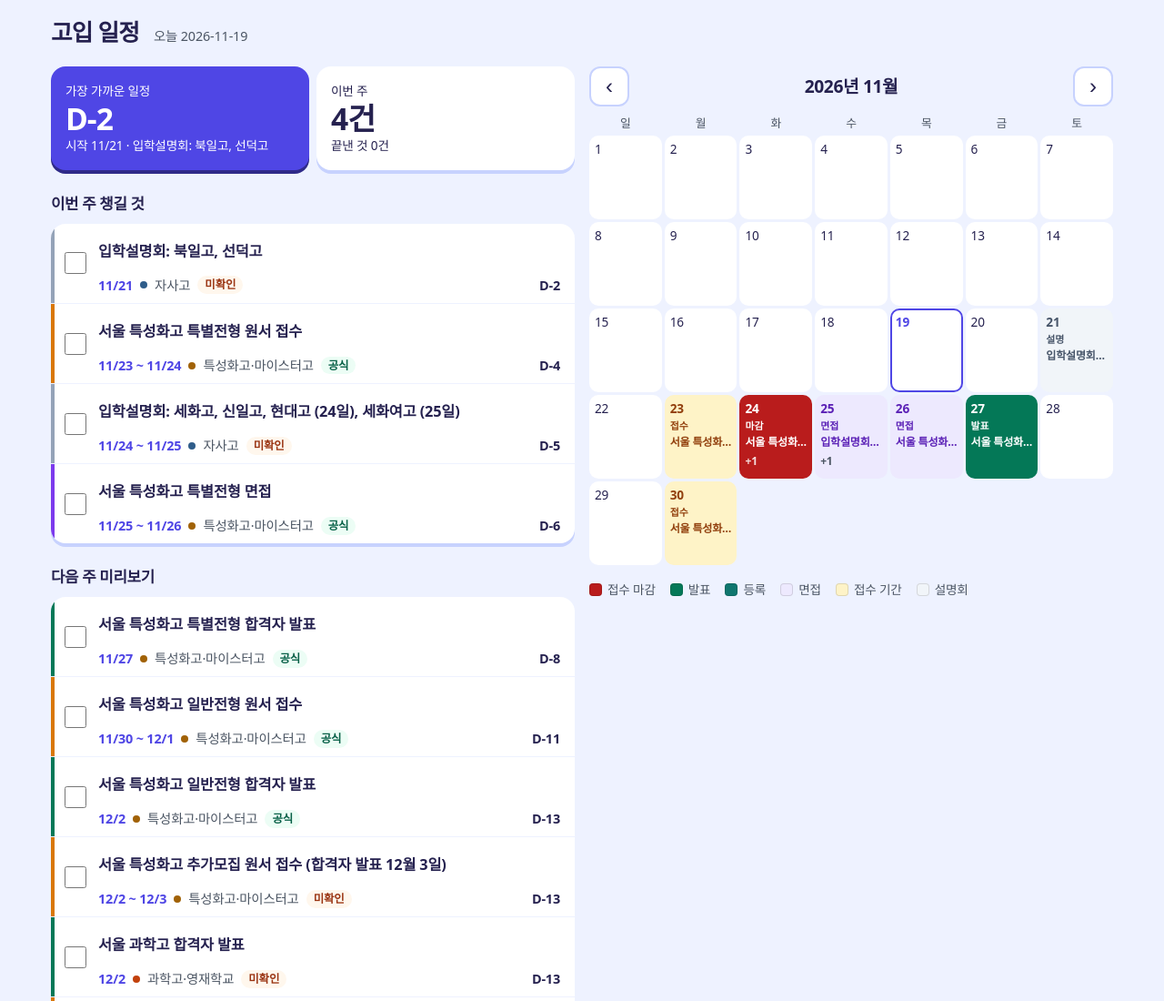
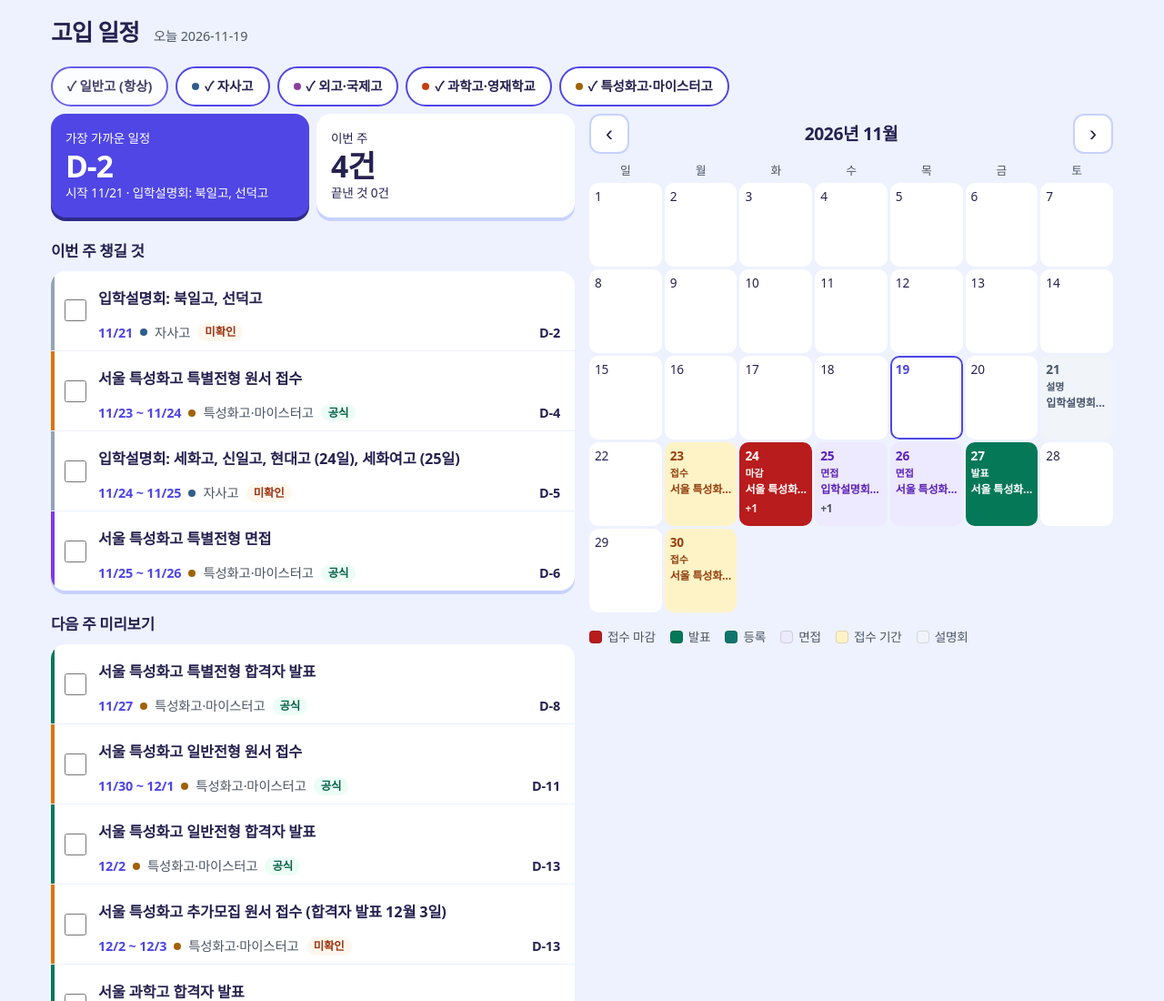
Before and after one commit to sbmulder212-commits/hs-admission-calendar, a plain HTML site: page index.html in a window 1280 px wide. Shown: the top 1100 px of the page at 91% size. Drawn offline with Linux system fonts and the light colour scheme; a web font is replaced by a local one.

Commit message:
feat: track filter buttons on home, calendar, list, detail
Co-Authored-By: Claude Sonnet 5.5 <noreply@anthropic.com>

```diff
--- a/assets/app.js
+++ b/assets/app.js
@@ -1,15 +1,17 @@
 import {
   todayKst, eventsOn, upcoming, thisWeek, nextWeek, nearestDeadline, dday, ddayLabel, monthGrid, endOf,
-  kindOf, dayState,
+  kindOf, dayState, filterByTracks,
 } from "./lib.js";
 import {
-  catClass, el, detailHref, loadEvents, showError, clearBoot, loadDone, saveDone,
+  catClass, el, detailHref, loadEvents, showError, clearBoot, loadDone, saveDone, TRACKS, loadTracks, saveTracks,
 } from "./ui.js";
 
 let today = todayKst();
 let [year, month] = today.split("-").map(Number);
+let allEvents = [];
 let events = [];
 const done = loadDone();
+const tracks = loadTracks();
 
 const $ = (id) => document.getElementById(id);
 const md = (ymd) => `${Number(ymd.slice(5, 7))}/${Number(ymd.slice(8))}`;
@@ -132,6 +134,36 @@ function renderAll() {
   renderCalendar();
 }
 
+// 일반고는 후기 동시 지원이라 항상 켜 둔다. 켜짐은 색 대신 체크 글자로도 알린다.
+function renderFilter() {
+  const bar = $("filter");
+  bar.replaceChildren();
+  const fixed = el("button", "chip on", "✓ 일반고 (항상)");
+  fixed.type = "button";
+  fixed.disabled = true;
+  bar.append(fixed);
+  for (const track of TRACKS) {
+    const on = tracks.has(track);
+    const chip = el("button", on ? "chip on" : "chip");
+    chip.type = "button";
+    chip.setAttribute("aria-pressed", String(on));
+    chip.append(el("i", `dot ${catClass(track)}`), el("span", null, `${on ? "✓ " : ""}${track}`));
+    chip.addEventListener("click", () => {
+      if (on) tracks.delete(track);
+      else tracks.add(track);
+      saveTracks(tracks);
+      renderFilter();
+      applyFilter();
+    });
+    bar.append(chip);
+  }
+}
+
+function applyFilter() {
+  events = filterByTracks(allEvents, tracks);
+  renderAll();
+}
+
 const VIEWS = ["home", "calendar", "all"];
 function showView() {
   const wanted = location.hash.slice(1);
@@ -172,7 +204,7 @@ for (const state of ["deadline", "result", "register", "interview", "apply", "in
 
 // 자정을 넘겨 열려 있던 화면을 다시 볼 때 날짜를 갱신한다.
 document.addEventListener("visibilitychange", () => {
-  if (document.visibilityState === "visible" && events.length && todayKst() !== today) {
+  if (document.visibilityState === "visible" && allEvents.length && todayKst() !== today) {
     today = todayKst();
     [year, month] = today.split("-").map(Number);
     renderAll();
@@ -180,8 +212,9 @@ document.addEventListener("visibilitychange", () => {
 });
 
 try {
-  events = await loadEvents();
-  renderAll();
+  allEvents = await loadEvents();
+  renderFilter();
+  applyFilter();
   clearBoot();
 } catch {
   showError($("main"));
--- a/assets/detail.js
+++ b/assets/detail.js
@@ -1,5 +1,5 @@
-import { isYmd, eventsOn } from "./lib.js";
-import { catClass, el, rangeText, loadEvents, showError, clearBoot } from "./ui.js";
+import { isYmd, eventsOn, filterByTracks } from "./lib.js";
+import { catClass, el, rangeText, loadEvents, showError, clearBoot, loadTracks } from "./ui.js";
 
 const main = document.getElementById("main");
 const ymd = new URLSearchParams(location.search).get("date");
@@ -55,7 +55,7 @@ function card(event) {
 }
 
 try {
-  const events = eventsOn(await loadEvents(), ymd);
+  const events = eventsOn(filterByTracks(await loadEvents(), loadTracks()), ymd);
   if (isYmd(ymd)) {
     document.getElementById("date-title").textContent = ymd;
     document.title = `${ymd} · 고입 일정`;
--- a/assets/style.css
+++ b/assets/style.css
@@ -233,3 +233,13 @@ html { scroll-padding-bottom: var(--tabs-h); }
 a, button, input, label { touch-action: manipulation; }
 .tabs a:active, .month-nav button:active, .cell.has:active, .it-title:active { opacity: .7; }
 .cell.has.today .num { color: inherit; }
+
+/* 전형 필터 */
+.filter { display: flex; flex-wrap: wrap; gap: var(--s2); max-width: 1200px; margin: 0 auto; padding: 0 var(--s3) var(--s2); }
+.chip {
+  display: inline-flex; align-items: center; gap: 6px; min-height: 44px; padding: 0 var(--s3);
+  font: inherit; font-size: .9rem; color: var(--muted);
+  background: var(--surface); border: 2px solid var(--edge); border-radius: 999px; cursor: pointer;
+}
+.chip.on { color: var(--text); font-weight: 700; border-color: var(--primary); }
+.chip:disabled { cursor: default; opacity: .85; }
--- a/index.html
+++ b/index.html
@@ -16,6 +16,7 @@
     <span id="today-label"></span>
   </header>
   <p id="boot" class="notice boot">일정을 불러오는 중입니다. 이 문구가 계속 보이면 파일을 직접 열지 말고 주소(http://…)로 열어 주세요.</p>
+  <div id="filter" class="filter" role="group" aria-label="지원 전형"></div>
   <main id="main" class="layout">
     <div class="col">
       <section id="home" aria-label="홈">
```
